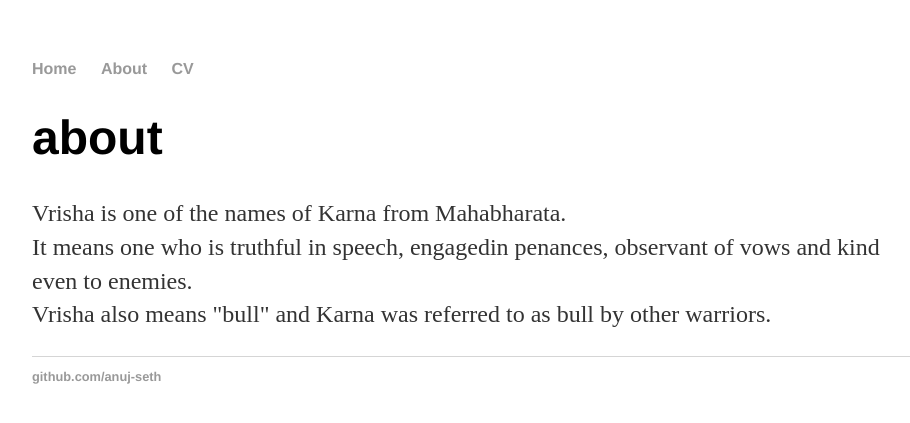
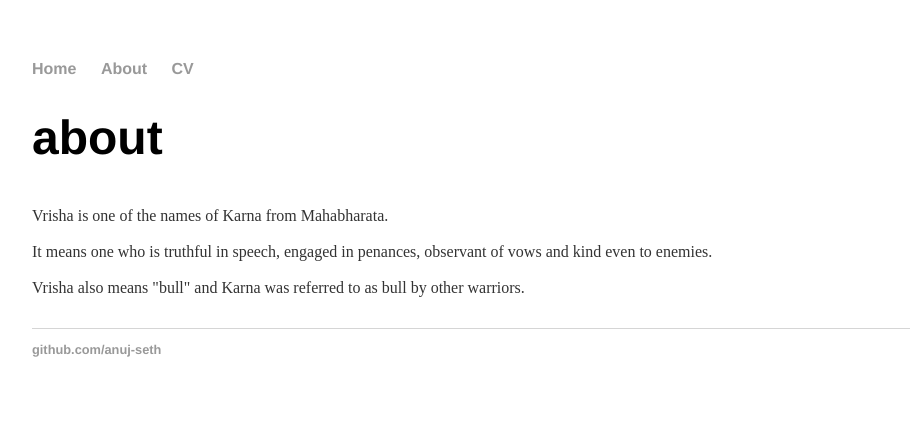
Before and after one commit to anuj-seth/anuj-seth.github.io, a Jekyll site: the page built from about.html, in a window 1280 px wide. Shown: the top 423 px of the page, without its empty margins (160-1070 px from the left). Built offline with Jekyll 4.4.1, drawn with Linux system fonts in a browser that asks for light colours.

Commit message:
another attempt at better html formatting and added cv.html

```diff
--- a/about.html
+++ b/about.html
@@ -4,5 +4,7 @@
 ---
 <h1>{{ page.title }}</h1>
 <p>
-    Vrisha is one of the names of Karna from Mahabharata.<br>It means one who is truthful in speech, engagedin penances, observant of vows and kind even to enemies.<br>Vrisha also means "bull" and Karna was referred to as bull by other warriors.
+    <font size="3">
+        Vrisha is one of the names of Karna from Mahabharata.<br>It means one who is truthful in speech, engaged in penances, observant of vows and kind even to enemies.<br>Vrisha also means "bull" and Karna was referred to as bull by other warriors.
+    </font>
 </p>
```
Also changed, not shown: cv.html (added, +10 -0 lines).
